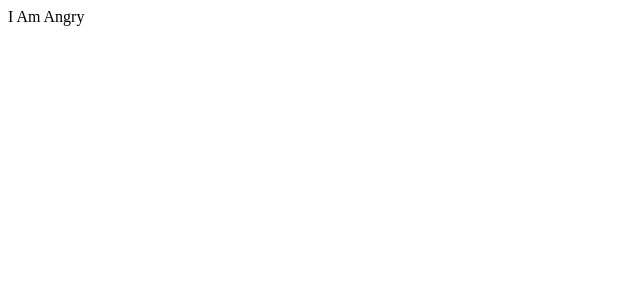
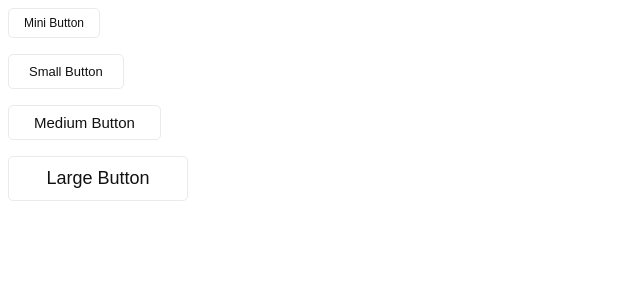
Before and after one commit to fect-org/fect, a Vue app: page / in a window 1280 px wide. Shown: the top 300 px of the page, without its empty margins (0-640 px from the left). Built offline with nearby package versions, Linux system fonts and the light colour scheme.

Commit message:
finish base button

```diff
--- a/packages/Button/button.less
+++ b/packages/Button/button.less
@@ -1,9 +1,6 @@
-@colors : red;
-
-.fay-btn{
+.fay-btn {
   box-sizing: border-box;
   display: inline-block;
-  // padding: ;
   font-weight: 400;
   user-select: none;
   text-transform: capitalize;
@@ -11,5 +8,43 @@
   text-align: center;
   outline: none;
   width: auto;
-  border: 1px solid var(--body-colors);
+  height: 35px;
+  border-radius: 5px;
+  font-size: 15px;
+  border: 1px solid var(--accents-7);
+  color: var(--accents-1);
+  background-color: #fff;
+  padding: 0 25px;
+  overflow: hidden;
+  cursor: pointer;
+  transition: border 0.2s, background 0.2s, color 0.2s ease-out;
+  &:hover {
+    color: var(--accents-1);
+    background-color: #fff;
+    color: #333;
+    border-color: #000;
+  }
+
+  &.mini {
+    width: initial;
+    min-width: 60px;
+    font-size: 12px;
+    padding: 0 15px;
+    height: 30px;
+  }
+
+  &.small {
+    width: initial;
+    min-width: 100px;
+    font-size: 13px;
+    padding: 0 20px;
+    height: 35px;
+  }
+  &.large {
+    width: initial;
+    min-width: 180px;
+    font-size: 18px;
+    padding: 0 30px;
+    height: 45px;
+  }
 }
--- a/packages/Button/index.jsx
+++ b/packages/Button/index.jsx
@@ -1,4 +1,4 @@
-import { toRefs } from 'vue'
+import { computed, toRefs } from 'vue'
 import validator from '../utils/validator'
 import theme from '../utils/theme'
 import { createNameSpace } from '../utils'
@@ -12,10 +12,12 @@ export default createComponent({
     type: {
       type: String,
       validator: validator.enums(buttonTypes),
+      default: 'default',
     },
     size: {
       type: String,
       validator: validator.enums(normalSizes),
+      default: 'medium',
     },
     disabled: Boolean,
     shadow: Boolean,
@@ -23,13 +25,22 @@ export default createComponent({
   },
   emits: ['click'],
   setup(props, { attrs, slots, emit }) {
-    const { size, type } = toRefs(props)
+    const { size, type, loading, shadow, disabled } = toRefs(props)
+    const clacClass = computed(() => {
+      let str = ''
+      loading.value && (str += ' loading')
+      type.value && (str += ` ${type.value}`)
+      size.value && (str += ` ${size.value}`)
+      shadow.value && (str += ' shadow')
+      disabled.value && (str += ' disabled')
+      return str.trim()
+    })
     const clickHandler = (e) => emit('click', e)
     return () => (
       <>
-        <div className={'fay-btn'} onClick={clickHandler}>
+        <button className={`fay-btn ${clacClass.value}`} onClick={clickHandler}>
           {slots && slots.default()}
-        </div>
+        </button>
       </>
     )
   },
--- a/packages/index.js
+++ b/packages/index.js
@@ -1,7 +1,6 @@
 import Button from './Button'
 const components = [Button]
 const install = (vue) => {
-  // console.log(vue)
   if (install.installed) return
   components.map((component) => vue.component(component.name, component))
 }
--- a/packages/utils/create/component.js
+++ b/packages/utils/create/component.js
@@ -1,3 +1,7 @@
+/**
+ *create a baise component by composition Api defineComponent and install
+ */
+
 import { defineComponent } from 'vue'
 
 const createComponent = (name) => {
--- a/packages/utils/theme/propTypes.js
+++ b/packages/utils/theme/propTypes.js
@@ -1,19 +1,17 @@
-const tuple = (...args)=>{
+const tuple = (...args) => {
   const temp = []
-  for (const key of args){
+  for (const key of args) {
     temp.push(key)
   }
   return temp
 }
 
+const buttonTypes = tuple('default', 'success', 'warning', 'error')
 
-const buttonTypes = tuple('default','success','warning','error')
+const normalSizes = tuple('mini', 'small', 'medium', 'large')
 
-const normalSizes = tuple('mini','small','medium', 'large')
+const normalTypes = tuple('default', 'success', 'warning', 'error')
 
-const normalTypes = tuple('default','success','warning','error')
+const themeTypes = tuple('dark', 'light')
 
-const themeTypes = tuple('dark','light')
-
-
-export { buttonTypes,normalSizes , normalTypes,themeTypes }
+export { buttonTypes, normalSizes, normalTypes, themeTypes }
--- a/src/views/Home.vue
+++ b/src/views/Home.vue
@@ -1,6 +1,20 @@
 <template>
   <div class="home">
-    <fay-Button size="mini" @click="handleTest">I am angry</fay-Button>
+    <!-- size="medium" -->
+    <fay-Button type="success" size="mini" @click="handleTest"
+      >mini Button</fay-Button
+    >
+    <p style="margin-top: 15px" />
+    <fay-Button type="success" size="small" @click="handleTest"
+      >small Button</fay-Button
+    >
+    <p style="margin-top: 15px" />
+    <fay-Button type="success" @click="handleTest">medium Button</fay-Button>
+
+    <p style="margin-top: 15px" />
+    <fay-Button type="success" size="large" @click="handleTest"
+      >large Button</fay-Button
+    >
   </div>
 </template>
 
```
